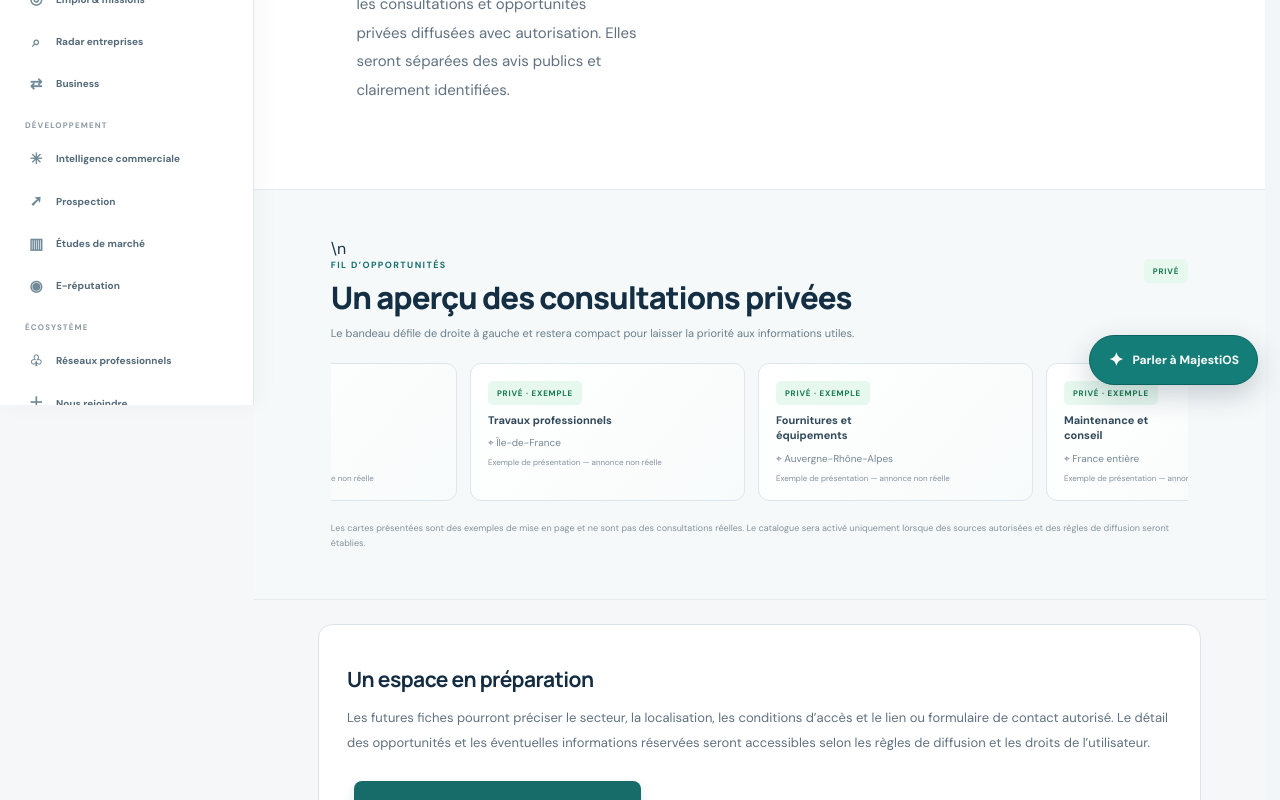
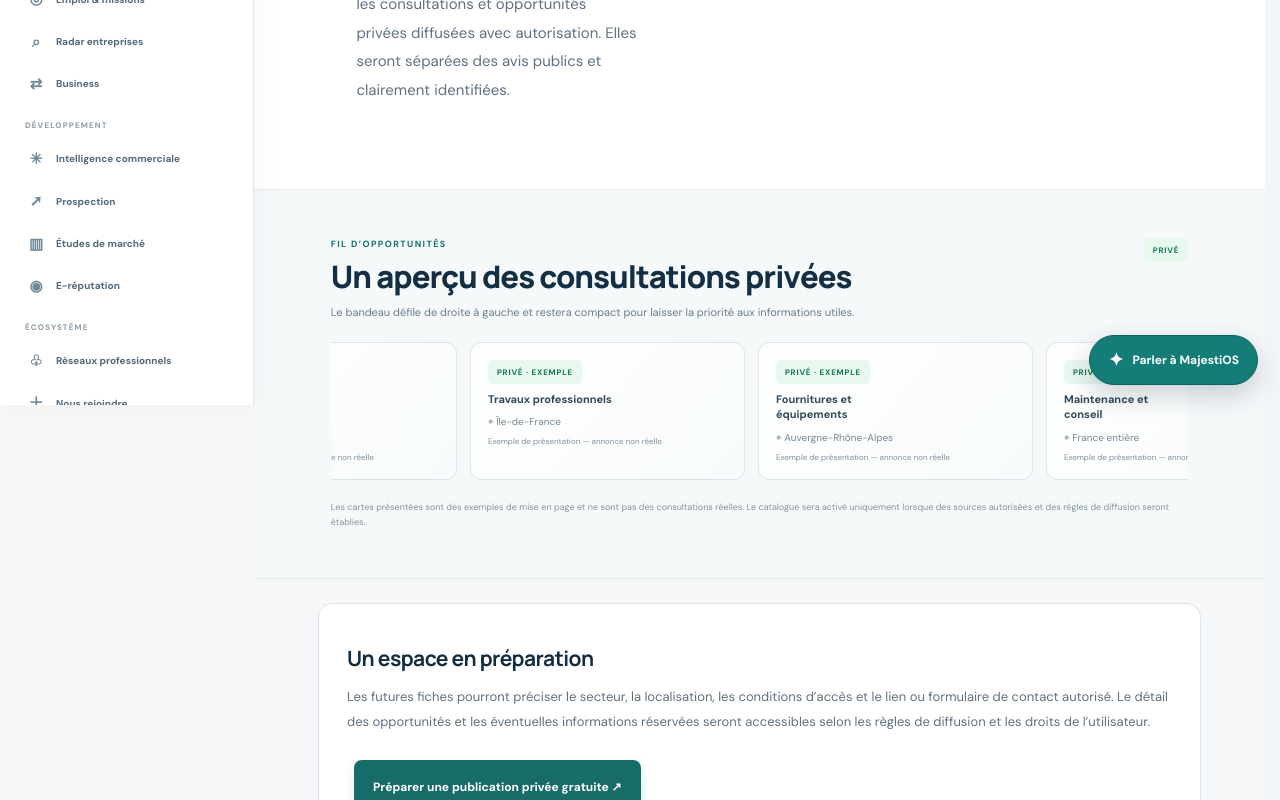
Before and after one commit to Chexpeer/Majestios, a Next.js app: page /appels-offres-prives in a window 1280 px wide. Shown: the part 395-1195 px from the top of the page. Built offline with nearby package versions, Linux system fonts and the light colour scheme.

Commit message:
fix: corriger le JSX du contexte de recherche privée

```diff
--- a/src/app/appels-offres-prives/page.tsx
+++ b/src/app/appels-offres-prives/page.tsx
@@ -22,7 +22,8 @@ export default function PrivateTendersPage() {
   return <main className="public-site concept-page">
     <PublicHeader />
     <section className="how-section concept-hero"><div><span className="section-label">OPPORTUNITÉS PRIVÉES</span><h1>Des opportunités au-delà des <em>marchés publics.</em></h1><p>Cette rubrique est destinée à accueillir les consultations et opportunités privées diffusées avec autorisation. Elles seront séparées des avis publics et clairement identifiées.</p></div></section>
-    <section className="private-ticker-page">\n      {searchTerm && <div className="empty-results no-results-opportunity" role="status"><span className="no-results-kicker">VOTRE RECHERCHE</span><h3>Vous recherchez : « {searchTerm} »</h3><p>Le catalogue d’opportunités privées n’est pas encore connecté. Vous pouvez consulter les autres rubriques ou préparer la publication gratuite de votre propre besoin.</p><div className="no-results-actions"><Link className="no-results-action" href="/appels-offres-publics">Marchés publics</Link><Link className="no-results-action" href="/offres-emploi">Emploi & missions</Link><Link className="no-results-action no-results-action-create" href={`/espace-professionnel?intention=opportunite&source=recherche-privee&titre=${encodeURIComponent(searchTerm)}`}>Préparer une publication gratuite ↗</Link></div></div>}
+    <section className="private-ticker-page">
+      {searchTerm && <div className="empty-results no-results-opportunity" role="status"><span className="no-results-kicker">VOTRE RECHERCHE</span><h3>Vous recherchez : « {searchTerm} »</h3><p>Le catalogue d’opportunités privées n’est pas encore connecté. Vous pouvez consulter les autres rubriques ou préparer la publication gratuite de votre propre besoin.</p><div className="no-results-actions"><Link className="no-results-action" href="/appels-offres-publics">Marchés publics</Link><Link className="no-results-action" href="/offres-emploi">Emploi & missions</Link><Link className="no-results-action no-results-action-create" href={`/espace-professionnel?intention=opportunite&source=recherche-privee&titre=${encodeURIComponent(searchTerm)}`}>Préparer une publication gratuite ↗</Link></div></div>}
       <div className="private-heading"><div><span className="section-label">FIL D’OPPORTUNITÉS</span><h2>Un aperçu des consultations privées</h2><p>Le bandeau défile de droite à gauche et restera compact pour laisser la priorité aux informations utiles.</p></div><span className="private-label">PRIVÉ</span></div>
       <div className="ticker-window private-page-ticker"><div className="ticker-track">{[...examples,...examples].map((item,index)=><article className="private-teaser private-page-teaser" key={item.type+index}><span className="private-label">PRIVÉ · EXEMPLE</span><strong>{item.type}</strong><span className="teaser-location">⌖ {item.area}</span><small>{item.label} — annonce non réelle</small></article>)}</div></div>
       <p className="ticker-disclaimer">Les cartes présentées sont des exemples de mise en page et ne sont pas des consultations réelles. Le catalogue sera activé uniquement lorsque des sources autorisées et des règles de diffusion seront établies.</p>
```
